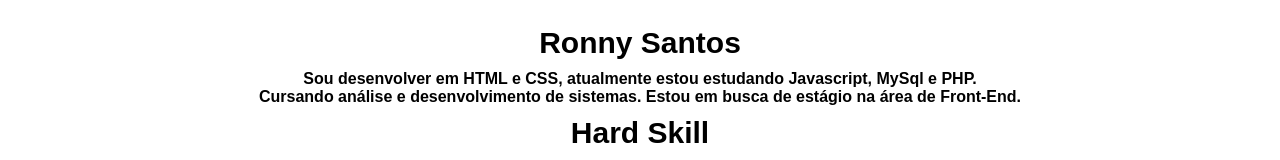
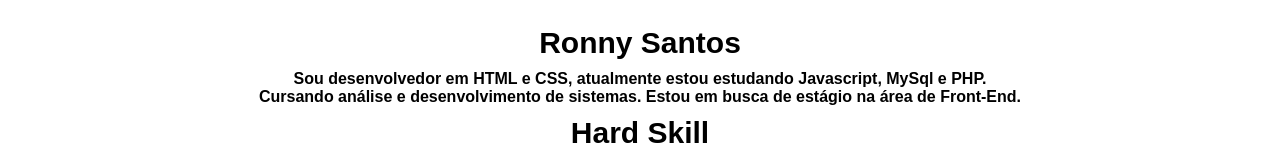
Before and after one commit to ronnyfesantos/curriculo, a plain HTML site: page formacao.html in a window 1280 px wide. Shown: the part 190-350 px from the top of the page. Drawn offline with Linux system fonts and the light colour scheme.

Commit message:
Update formacao.html
correção

```diff
--- a/formacao.html
+++ b/formacao.html
@@ -44,7 +44,7 @@
 
     <article>
         <h2>Ronny Santos</h2>
-            <h4>Sou desenvolver em HTML e CSS, atualmente estou estudando Javascript, MySql e PHP. <br> Cursando análise e desenvolvimento de sistemas. Estou em busca de estágio na área de Front-End. </h4>
+            <h4>Sou desenvolvedor em HTML e CSS, atualmente estou estudando Javascript, MySql e PHP. <br> Cursando análise e desenvolvimento de sistemas. Estou em busca de estágio na área de Front-End. </h4>
         <h2>
             Hard Skill
         </h2>
```
